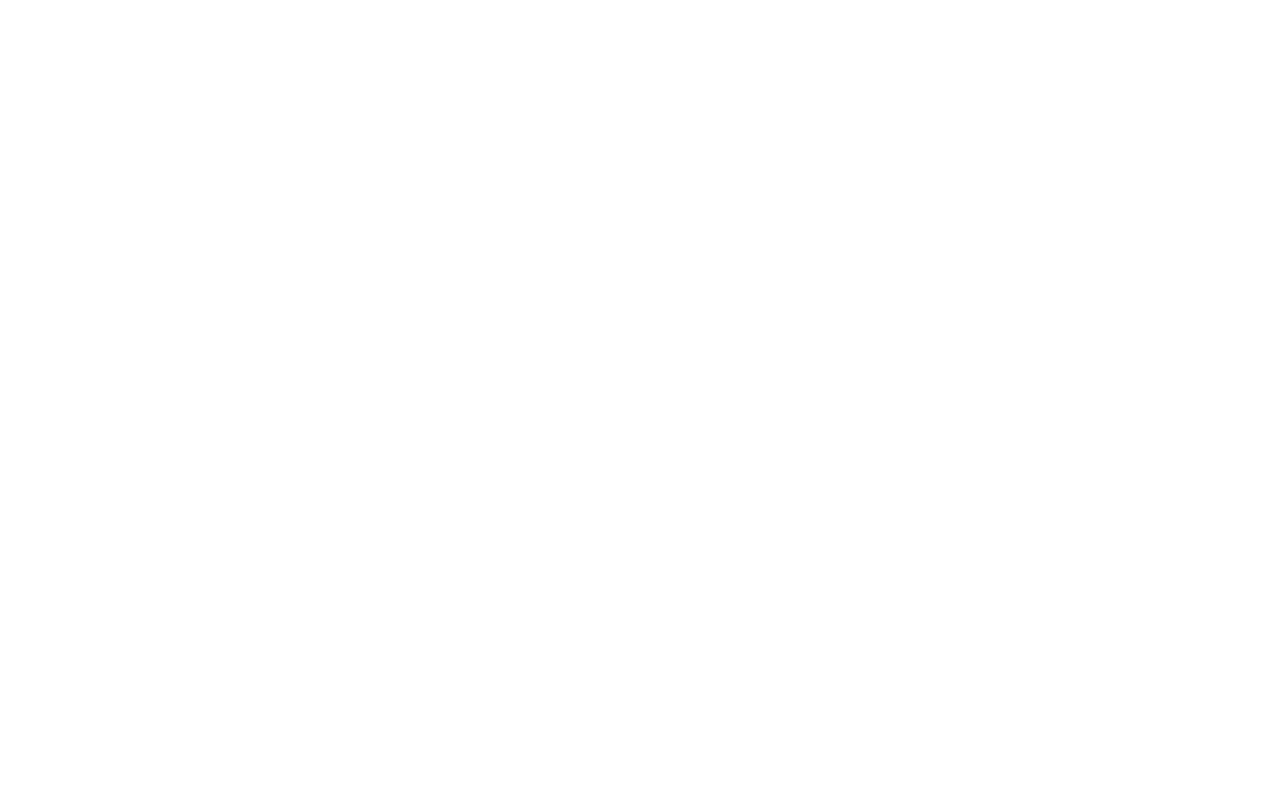
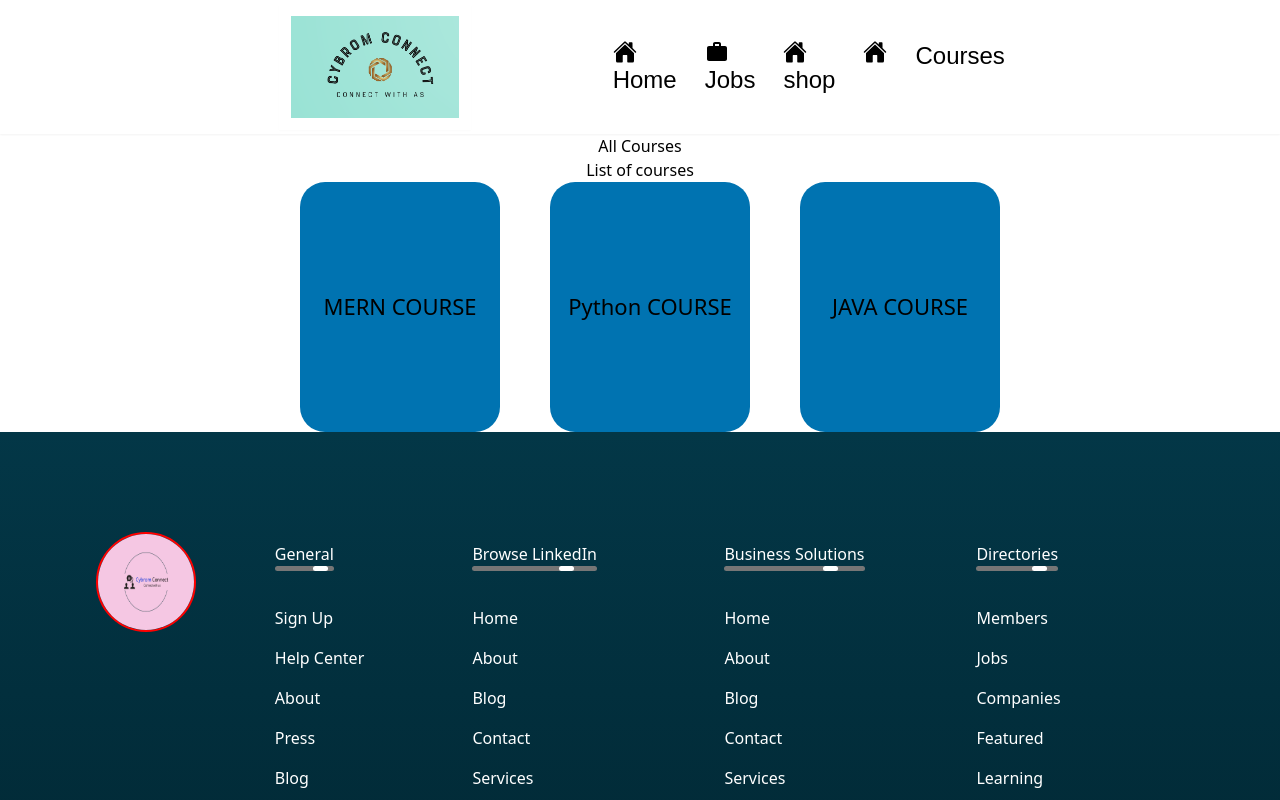
Before and after one commit to Santoshshriwas/Cybrom_Connect, a React (Vite) app in the folder frontend/: page /courses in a window 1280 px wide. Before the commit this address had no page. Shown: the top 800 px of the page. Built offline with nearby package versions, Linux system fonts and the light colour scheme; a web font is replaced by a local one.

Commit message:
courses box sample

```diff
--- a/frontend/src/App.css
+++ b/frontend/src/App.css
@@ -224,6 +224,22 @@ h2 {
 }
 
 /* -------------------------------- Courses page by shubhamn soni ----------------------------------------- */
+#cordiv{
+width: 200px;
+height: 250px;
+background-color: #0073b1;
+color: black;
+align-items: center;
+justify-content: center;
+display: flex;
+font-size: 22px;
+border-radius: 25px;
+}
 
+#Main-div{
+display: flex;
+gap: 50px;
+margin-left: 300px;
+}
 
 /* -------------------------------- Courses page by shubhamn soni ----------------------------------------- */
--- a/frontend/src/App.jsx
+++ b/frontend/src/App.jsx
@@ -6,6 +6,7 @@ import Footer from './component/Footer'
 import SignInForm from './component/SignInForm'
 import Landing from './component/Landing'
 import { BrowserRouter, Route, Routes } from 'react-router-dom'
+import Courses from './component/Courses'
 function App() {
   return (
     <>
@@ -13,6 +14,8 @@ function App() {
   <Routes>
   <Route path='/' element={<Layout />}>
   <Route path='home' element={<Home />} />
+  <Route path='home' element={<Home />} />
+  <Route path='courses' element={<Courses/>} />
   {/* <Route path='home' element={  <Landing />} /> */}
   {/* <Route path='home' element={ } /> */}
   {/* <Route path='home' element={ <SignInForm/>} /> */}
--- a/frontend/src/Layout.jsx
+++ b/frontend/src/Layout.jsx
@@ -25,6 +25,7 @@ const Layout=()=>{
 
     <li className=""><IoHome /><Link to="home">shop</Link></li>
   <li className=""><IoHome /><Link to="home"></Link></li>
+  <li className=""><Link to="courses">Courses</Link></li>
 
 </ul>
 
--- a/frontend/src/component/Courses.jsx
+++ b/frontend/src/component/Courses.jsx
@@ -3,8 +3,25 @@ import React from 'react'
 const Courses = () => {
   return (
     <>
+    <center>
+
     <div id='heading'>All Courses</div>
     <h1>List of courses</h1>
+
+    <div id='Main-div'>
+       <div id='cordiv'>
+         MERN COURSE
+       </div>
+
+       <div id='cordiv'>
+         Python COURSE
+       </div>
+
+       <div id='cordiv'>
+          JAVA COURSE
+       </div>
+  </div>
+  </center>
 
     </>
   )
```
